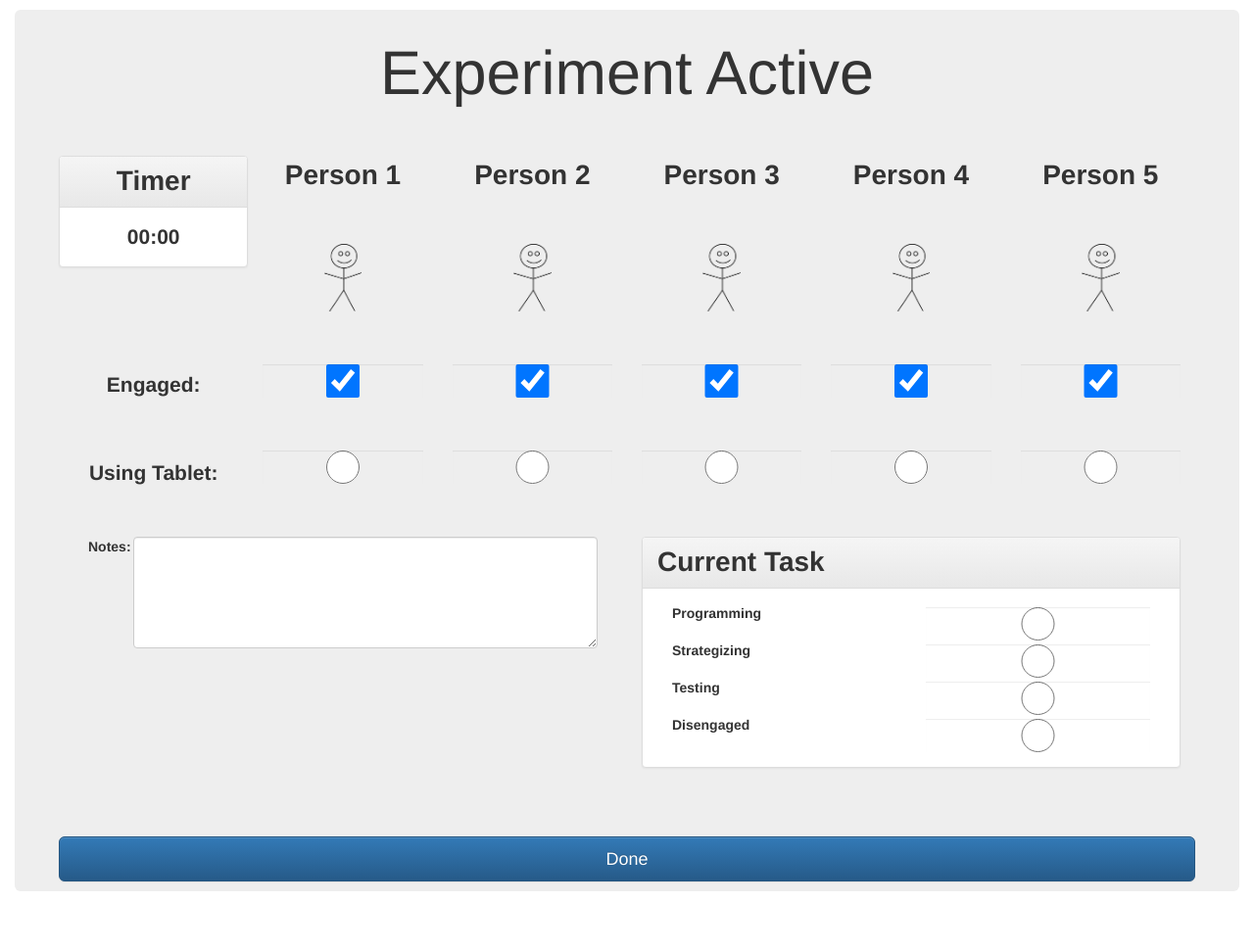
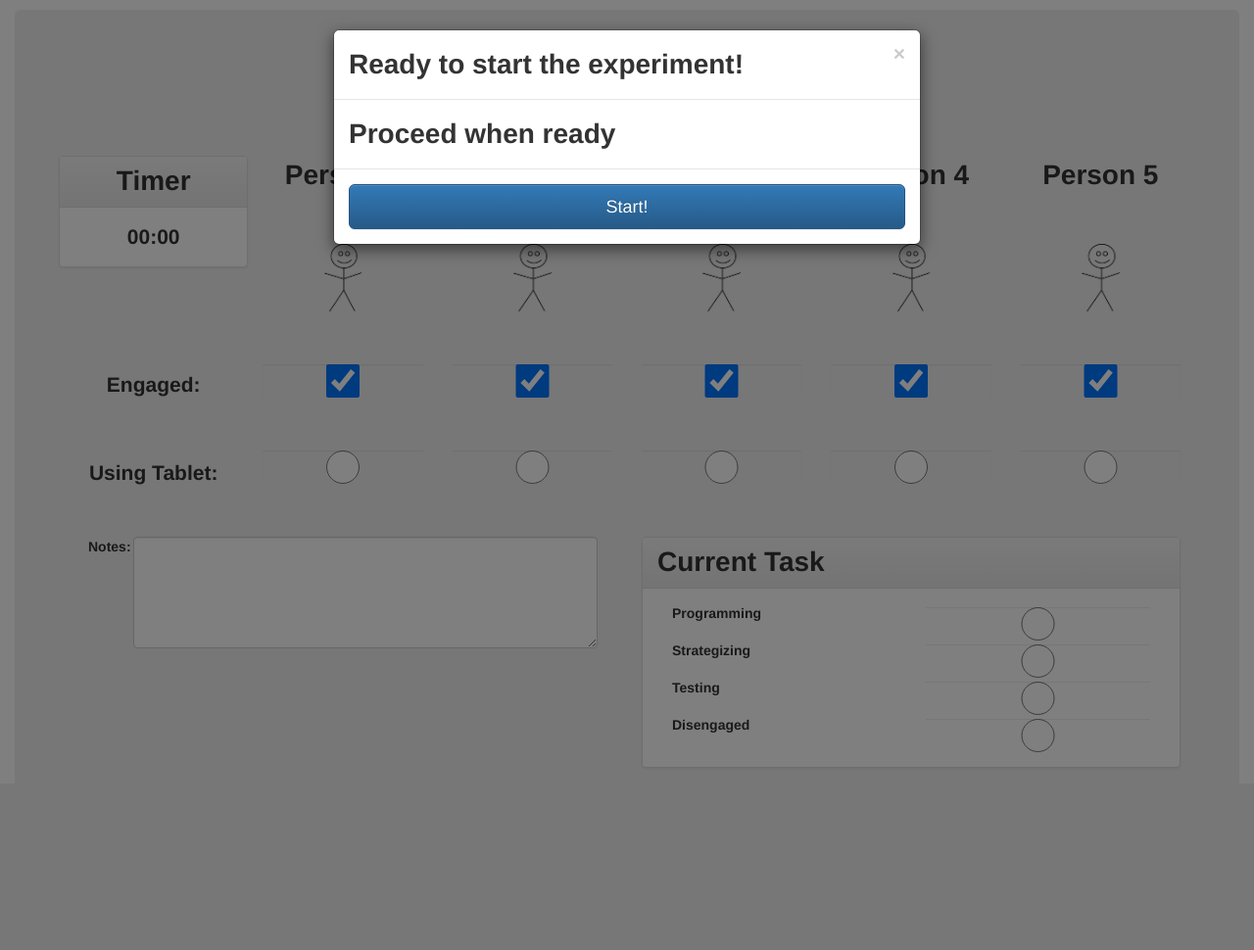
Before and after one commit to Vadman97/StudyTracker, a Flask app: template templates/experiment.html in a window 1280 px wide. Shown: the whole page at 98% size. After the commit the page ends 768 px from the top, so only its background shows below. Run offline with Flask 2, Linux system fonts and the light colour scheme; the template is opened without the code that fills it, so the values that code supplies are empty; some libraries are stand-ins or nearby versions.

Commit message:
Starting experiment page data pushing

```diff
--- a/main.py
+++ b/main.py
@@ -69,11 +69,12 @@
 	personID = db.Column(db.Integer, db.ForeignKey('person.id'))
 	person = db.relationship('Person', backref=db.backref('personStatuses', lazy='dynamic'))
 
-	def __init__(self, engaged, usingTablet, currentTask):
+	def __init__(self, engaged, usingTablet, currentTask, person):
 		self.timestamp = datetime.datetime()
 		self.engaged = engaged
 		self.usingTabled = usingTablet
 		self.currentTask = currentTask
+		self.person = person
 
 	def __repr__(self):
 		return str(self.id)
@@ -84,26 +85,29 @@
 	experiment = db.relationship('Experiment', backref=db.backref('postResponses', lazy='dynamic'))
 
 	finalTime = db.Column(db.Time)
-	rank = db.Column(db.String(32))
-	solvedMaze = db.Column(db.String(3))
+	rankNum = db.Column(db.Integer)
+	rankDenom = db.Column(db.Integer)
+	solved = db.Column(db.Boolean)
 	howMuchSolved = db.Column(db.String(100))
 	notes = db.Column(db.String(2048))
 
-	def __init__(self, finalTime, rank, solvedMaze, howMuchSolved, notes):
-		self.finalTime = finalTime
-		self.rank = rank
-		self.solvedMaze = solvedMaze
+	def __init__(self, finalTimeMins, finalTimeSecs, rankNum, rankDenom, solved, howMuchSolved, notes, experiment):
+		self.finalTime = datetime.datetime.strptime(str(int(finalTimeMins) * 60 + int(finalTimeSecs)) , "%M").time()
+		self.rankNum = rankNum
+		self.rankDenom = rankDenom
+		self.solved = True if (solved == "Yes") else False
 		self.howMuchSolved = howMuchSolved
 		self.notes = notes
+		self.experiment = experiment
 
 	def __repr__(self):
 		return str(self.id)
 
 db.create_all()
 
-#@app.route('/static/<path:path>')
-#def send_js(path):
-#	return send_from_directory('static', path)
+@app.route('/static/<path:path>')
+def send_js(path):
+	return send_from_directory('static', path)
 
 @app.route('/gitupdate/', methods=['GET', 'POST'])
 def git():
@@ -127,36 +131,49 @@
 
 @app.route('/experiment/<int:experimentID>')
 def experiment(experimentID=None):
-	found = False
-	#TODO REWRITE AS NOT IN QUERY
-	# as in if experimentID not in Experiment table
-	for exp in Experiment.query.all():
-		if str(experimentID) is str(exp):
-			found = True
-			break;
-	if not found:
+	# found = False
+	# REWRITE AS NOT IN QUERY as in if experimentID not in Experiment table
+	# for exp in Experiment.query.all():
+	# 	if str(experimentID) is str(exp):
+	# 		found = True
+	# 		break;
+	# if not found:
+	# 	return redirect(url_for('index'), code=302)
+
+	if Experiment.query.filter_by(id=experimentID).count() == 0:
 		return redirect(url_for('index'), code=302)
 
-	return render_template('experiment.html', experiment=experimentID)
+	return render_template('experiment.html', experiment=experimentID, exp=Experiment.query.filter_by(id=experimentID).first().__dict__)
 
 @app.route('/done/<int:experimentID>', methods=['GET', 'POST'])
 def done(experimentID=None):
 	if (request.method == 'GET'):
 		return render_template('postExperiment.html', experiment=experimentID)
 	else:
+		try:
+			exp = Experiment.query.filter_by(id=experimentID).first()
+			data = Experiment(request.form["finalTimeMins"], request.form["finalTimeSecs"], request.form["rankNum"], request.form["group"],
+			request.form["rankDenom"], request.form["solved"], request.form["howMuchSolved"], request.form["notes"], exp)
+		except KeyError, e:
+			print "ERROR done form missing keys: %s" % e
+			return redirect(url_for('index'), code=302)
+
+		db.session.add(data)
+		db.session.commit()
 
 		return redirect(url_for('index'), code=302)
 
 @app.route('/setupExperiment/', methods=['POST'])
 def setupExperiment():
 	if request.method == 'POST':
-		for item in request.form:
-			print item + " " + request.form[item]
+		#for item in request.form:
+		#	print item + " " + request.form[item]
 
 		try:
-			exp = Experiment(request.form["experimentName"], request.form["timeGroup"], request.form["annotatorName"], request.form["group"],
+			exp = PostExperimentData(request.form["experimentName"], request.form["timeGroup"], request.form["annotatorName"], request.form["group"],
 			request.form["outlier"], request.form["friendship"], request.form["notes"])
 		except KeyError, e:
+			print "ERROR setupExperiment form missing keys: %s" % e
 			return redirect(url_for('index'), code=302)
 
 		db.session.add(exp)
--- /dev/null
+++ b/static/js/experiment.js
@@ -0,0 +1,9 @@
+$( document ).ready(function () {
+    $('#startModal').modal('show');
+
+
+    $('#startExpButton').click(function() {
+      //alert( "Handler for .click() called." );
+      $('#startModal').modal('hide');
+    });
+})
--- a/templates/experiment.html
+++ b/templates/experiment.html
@@ -2,12 +2,35 @@
 
 {% block head %}
 <title>Experiment</title>
+<script src="{{ url_for('static', filename='js/experiment.js') }}"></script>
 {% endblock %}
 
 {% block body %}
+
+<div class="modal fade" id="startModal" tabindex="-1" role="dialog" aria-labelledby="myModalLabel">
+  <div class="modal-dialog" role="document">
+    <div class="modal-content">
+      <div class="modal-header">
+        <button type="button" class="close" data-dismiss="modal" aria-label="Close"><span aria-hidden="true">&times;</span></button>
+        <h4 class="modal-title timerText" id="myModalLabel">Ready to start the experiment!</h4>
+      </div>
+      <div class="modal-body timerText">
+        Proceed when ready
+      </div>
+      <div class="modal-footer">
+      	<button type="button" class="btn btn-primary btn-block btn-lg" id="startExpButton">Start!</button>
+        <!-- <button type="button" class="btn btn-default" data-dismiss="modal">Close</button>
+        <button type="button" class="btn btn-primary">Save changes</button> -->
+      </div>
+    </div>
+  </div>
+</div>
+
 <div class="jumbotron jumbotronPadding">
 	<h1 class="theme-heading">Experiment Active</h1>
-
+	<!-- <p>
+	{{ exp }}
+	</p> -->
 	<div class="row">
 		<div class="col-sm-2 timerAlign">
 			<div class="row timerAlign">
--- a/templates/layout.html
+++ b/templates/layout.html
@@ -17,7 +17,11 @@
 	<link href="{{ url_for('static', filename='bootstrap/css/bootstrap.min.css') }}" rel="stylesheet">
 	<link href="{{ url_for('static', filename='bootstrap/css/bootstrap-theme.min.css') }}" rel="stylesheet">
 	<link href="{{ url_for('static', filename='css/theme.css') }}" rel="stylesheet">
+
 	<script src="{{ url_for('static', filename='jquery/jquery-2.2.3.js') }}"> </script>
+
+	<script src="{{ url_for('static', filename='bootstrap/js/bootstrap.js') }}"></script>
+	<!-- <script src="{{ url_for('static', filename='bootstrap/js/npm.js') }}"></script> -->
 
 	{% block head %}{% endblock %}
 
```
